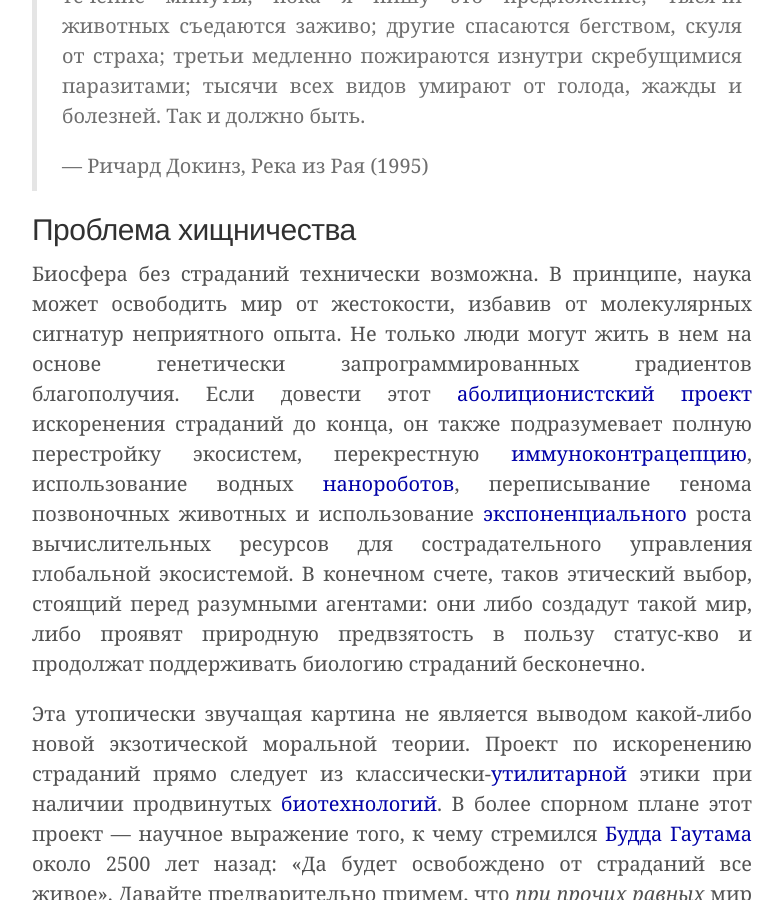
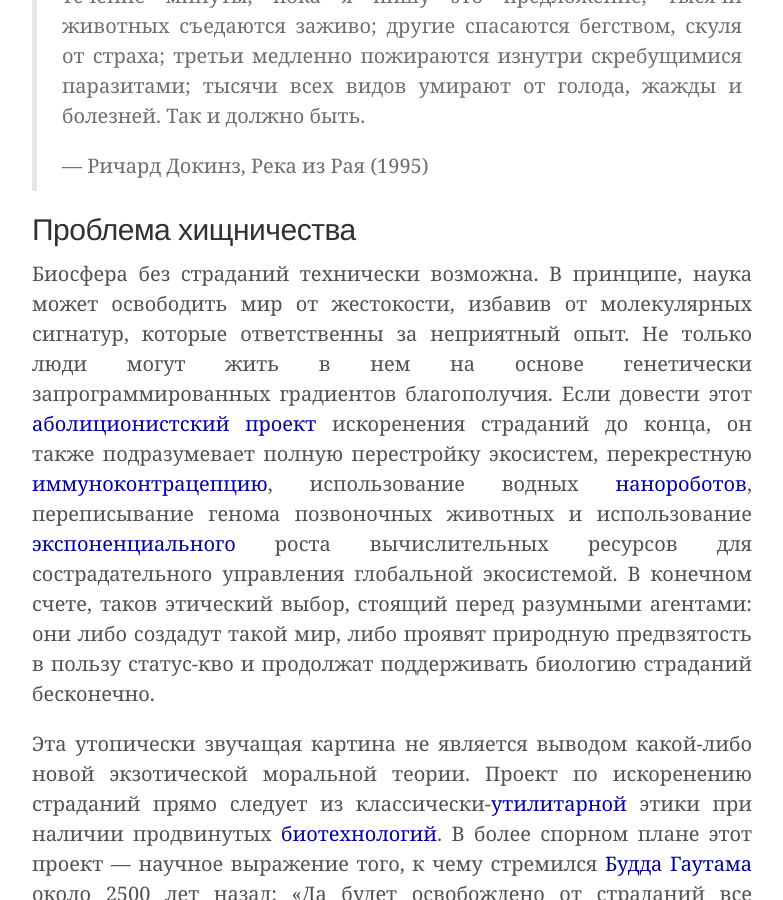
Before and after one commit to ReducingSuffering/reducingsuffering.github.io, a Jekyll site: the page built from _articles/david-pearce-reprogramming-predators.md, in a window 1280 px wide and 900 px high, scrolled down 855 px. Shown: the whole window, without its empty margins (248-1031 px from the left). Built offline with Jekyll 4.4.1, drawn with Linux system fonts in a browser that asks for light colours.

Commit message:
Update david-pearce-reprogramming-predators.md

```diff
--- a/_articles/david-pearce-reprogramming-predators.md
+++ b/_articles/david-pearce-reprogramming-predators.md
@@ -23,7 +23,7 @@
 
 ## Проблема хищничества
 
-Биосфера без страданий технически возможна. В принципе, наука может освободить мир от жестокости, избавив от молекулярных сигнатур неприятного опыта. Не только люди могут жить в нем на основе генетически запрограммированных градиентов благополучия. Если довести этот [аболиционистский проект](https://www.abolitionist.com/russian/index.html) искоренения страданий до конца, он также подразумевает полную перестройку экосистем, перекрестную [иммуноконтрацепцию](https://www.abolitionist.com/reprogramming/elephant-contraception.html), использование водных [нанороботов](https://en.wikipedia.org/wiki/Nanorobotics), переписывание генома позвоночных животных и использование [экспоненциального](https://www.abolitionist.com/exponential.html) роста вычислительных ресурсов для сострадательного управления глобальной экосистемой. В конечном счете, таков этический выбор, стоящий перед разумными агентами: они либо создадут такой мир, либо проявят природную предвзятость в пользу статус-кво и продолжат поддерживать биологию страданий бесконечно.
+Биосфера без страданий технически возможна. В принципе, наука может освободить мир от жестокости, избавив от молекулярных сигнатур, которые ответственны за неприятный опыт. Не только люди могут жить в нем на основе генетически запрограммированных градиентов благополучия. Если довести этот [аболиционистский проект](https://www.abolitionist.com/russian/index.html) искоренения страданий до конца, он также подразумевает полную перестройку экосистем, перекрестную [иммуноконтрацепцию](https://www.abolitionist.com/reprogramming/elephant-contraception.html), использование водных [нанороботов](https://en.wikipedia.org/wiki/Nanorobotics), переписывание генома позвоночных животных и использование [экспоненциального](https://www.abolitionist.com/exponential.html) роста вычислительных ресурсов для сострадательного управления глобальной экосистемой. В конечном счете, таков этический выбор, стоящий перед разумными агентами: они либо создадут такой мир, либо проявят природную предвзятость в пользу статус-кво и продолжат поддерживать биологию страданий бесконечно.
 
 Эта утопически звучащая картина не является выводом какой-либо новой экзотической моральной теории. Проект по искоренению страданий прямо следует из классически-[утилитарной](https://www.utilitarianism.com/) этики при наличии продвинутых [биотехнологий](https://www.reproductive-revolution.com/refs/index.html). В более спорном плане этот проект — научное выражение того, к чему стремился [Будда Гаутама](https://ru.wikipedia.org/wiki/%D0%91%D1%83%D0%B4%D0%B4%D0%B0_%D0%A8%D0%B0%D0%BA%D1%8C%D1%8F%D0%BC%D1%83%D0%BD%D0%B8) около 2500 лет назад: «Да будет освобождено от страданий все живое». Давайте предварительно примем, что _при прочих равных_ мир без жестокости предпочтителен с этической точки зрения, т. е. в идеале ни одно сентиентное существо никогда не должно испытывать нежелаемой им физической или эмоциональной боли. Если такие благородные идеи когда-либо будут реализоваться на практике, то по мере совершенствования наших технологий неизбежно придется решать некоторые трудные этические вопросы.
 
```
